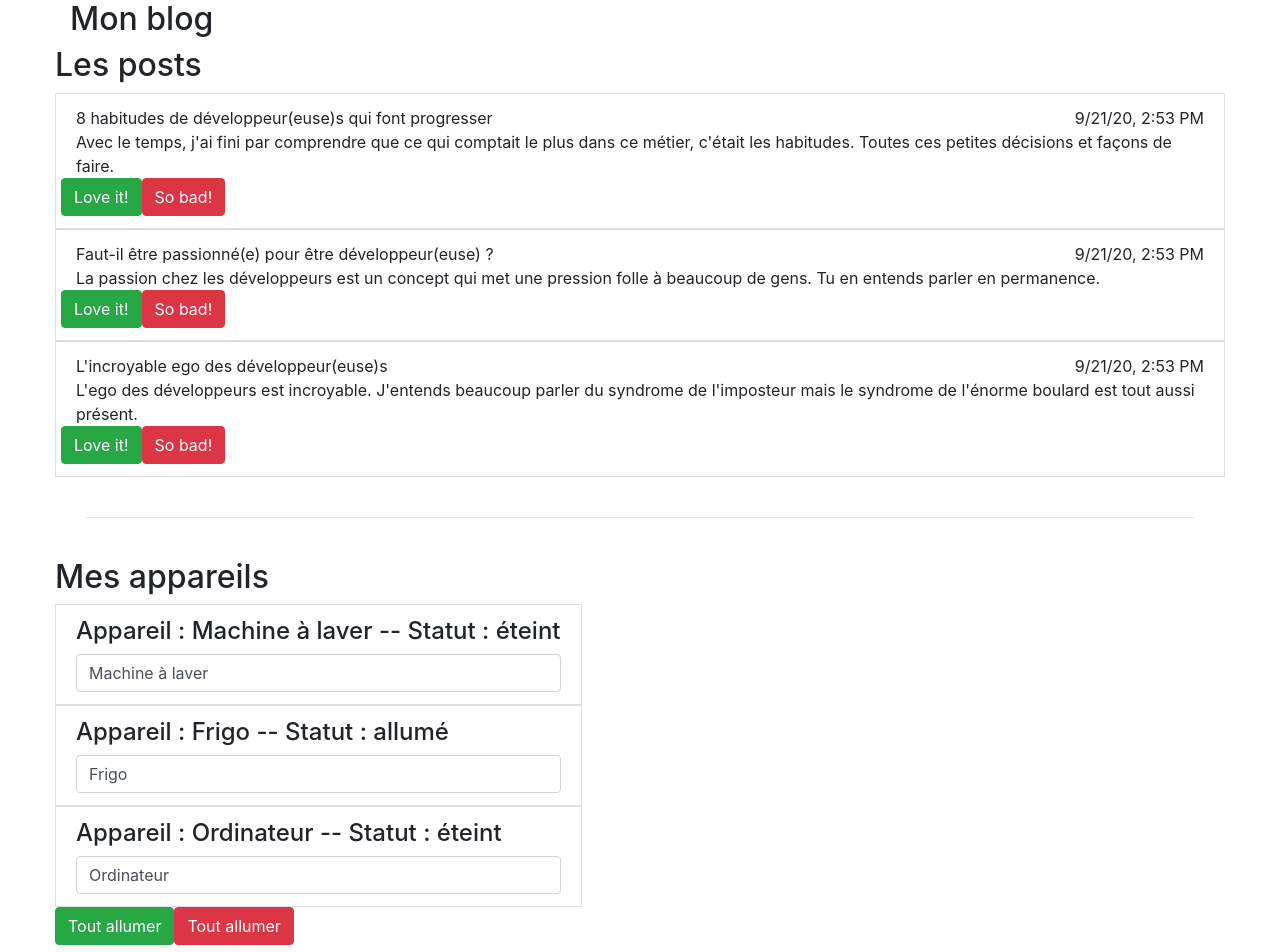
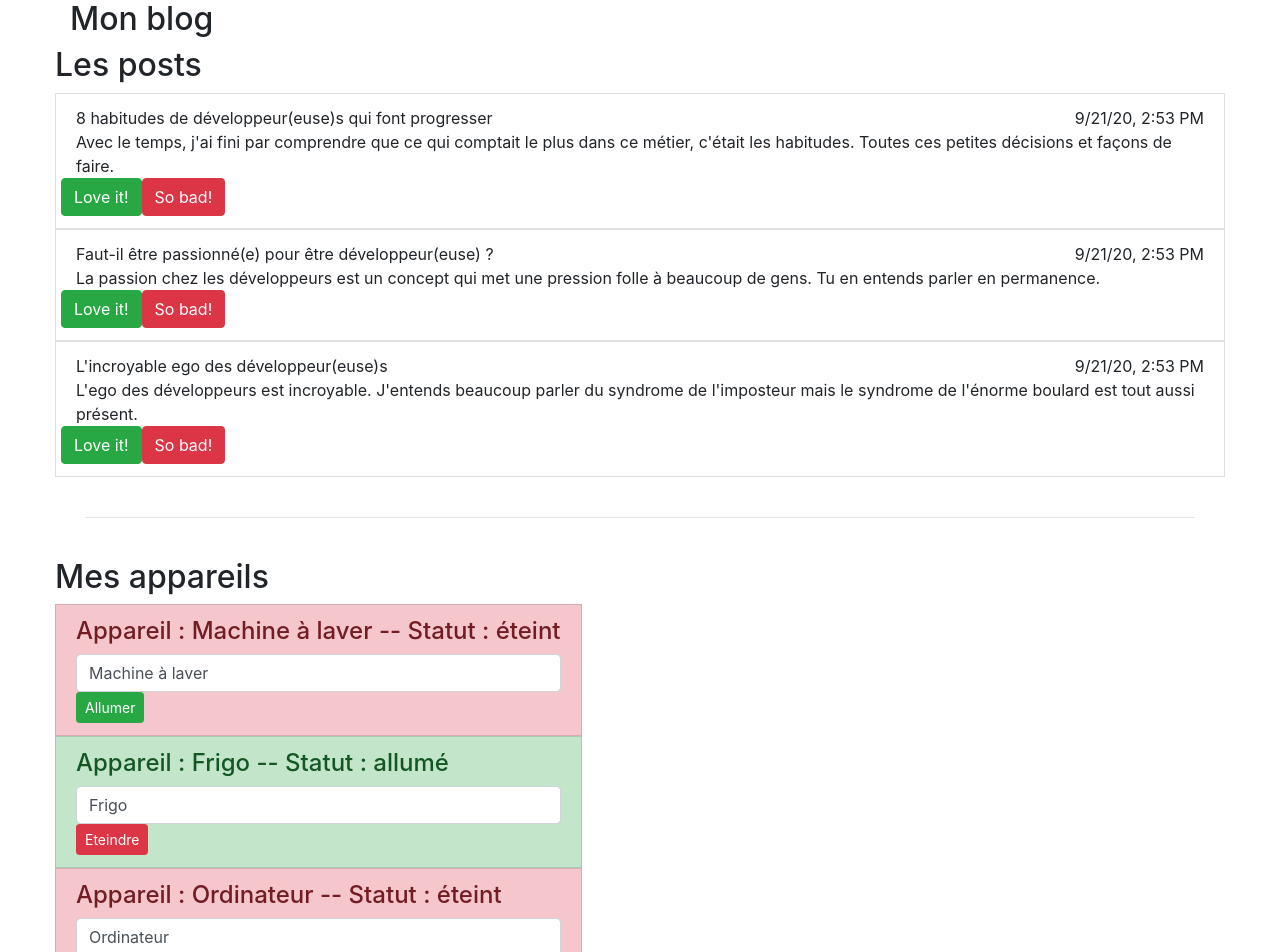
Before and after one commit to florian-abelard/angular-openclassrooms, an Angular app in the folder application/: page / in a window 1280 px wide. Shown: the top 952 px of the page. Built offline with nearby package versions, Linux system fonts and the light colour scheme.

Commit message:
feat(appareil): switch one appareil

```diff
--- a/application/src/app/appareil-list/appareil-list.component.html
+++ b/application/src/app/appareil-list/appareil-list.component.html
@@ -5,22 +5,23 @@
       <!-- <p>Mise à jour : {{ lastUpdate | async | date: 'short' }}</p> -->
       <ul class="list-group">
         <app-appareil
-            *ngFor="let appareil of appareils"
+            *ngFor="let appareil of appareils; let i = index"
             [appareil]="appareil"
+            [index]="i"
         >
         </app-appareil>
       </ul>
       <button
         class="btn btn-success"
         [disabled]="!isAuthenticated"
-        (click)="onAllumer()"
+        (click)="onSwitchOn()"
       >
         Tout allumer
       </button>
       <button
         class="btn btn-danger"
         [disabled]="!isAuthenticated"
-        (click)="onEteindre()"
+        (click)="onSwitchOff()"
       >
         Tout allumer
       </button>
--- a/application/src/app/appareil-list/appareil-list.component.ts
+++ b/application/src/app/appareil-list/appareil-list.component.ts
@@ -14,11 +14,11 @@ export class AppareilListComponent {
   constructor(private appareilService: AppareilService) {
   }
 
-  onAllumer(): void {
+  onSwitchOn(): void {
     this.appareilService.switchOnAll();
   }
 
-  onEteindre(): void {
+  onSwitchOff(): void {
     if (confirm('Etes-vous sûr de vouloir éteindre tous vos appareils ?')) {
       this.appareilService.switchOffAll();
     } else {
--- a/application/src/app/appareil/appareil.component.html
+++ b/application/src/app/appareil/appareil.component.html
@@ -1,4 +1,14 @@
-<li class="list-group-item">
+<li [ngClass]="{
+        'list-group-item': true,
+        'list-group-item-success': appareil.status === 'allumé',
+        'list-group-item-danger': appareil.status === 'éteint'
+}">
     <h4>Appareil : {{ appareil.name }} -- Statut : {{ getStatus() }}</h4>
     <input type="text" class="form-control" [(ngModel)]="appareil.name">
+    <button class="btn btn-sm btn-success"
+        *ngIf="appareil.status === 'éteint'"
+        (click)="onSwitch()">Allumer</button>
+    <button class="btn btn-sm btn-danger"
+        *ngIf="appareil.status === 'allumé'"
+        (click)="onSwitch()">Eteindre</button>
 </li>
--- a/application/src/app/appareil/appareil.component.ts
+++ b/application/src/app/appareil/appareil.component.ts
@@ -1,4 +1,5 @@
 import { Component, Input, OnInit } from '@angular/core';
+import { AppareilService } from '../services/appareil.service';
 
 @Component({
   selector: 'app-appareil',
@@ -8,8 +9,9 @@ import { Component, Input, OnInit } from '@angular/core';
 export class AppareilComponent implements OnInit {
 
   @Input() appareil: any;
+  @Input() index: number;
 
-  constructor() { }
+  constructor(private appareilService: AppareilService) { }
 
   ngOnInit(): void {
   }
@@ -27,4 +29,12 @@ export class AppareilComponent implements OnInit {
     }
   }
 
+  onSwitch(): void {
+    if (this.appareil.status === 'allumé') {
+      this.appareilService.switchOffOne(this.index);
+    } else if (this.appareil.status === 'éteint') {
+      this.appareilService.switchOnOne(this.index);
+    }
+  }
+
 }
--- a/application/src/app/services/appareil.service.ts
+++ b/application/src/app/services/appareil.service.ts
@@ -26,4 +26,12 @@ export class AppareilService {
       appareil.status = 'éteint';
     }
   }
+
+  switchOnOne(i: number): void {
+    this.appareils[i].status = 'allumé';
+  }
+
+  switchOffOne(i: number): void {
+    this.appareils[i].status = 'éteint';
+  }
 }
```
